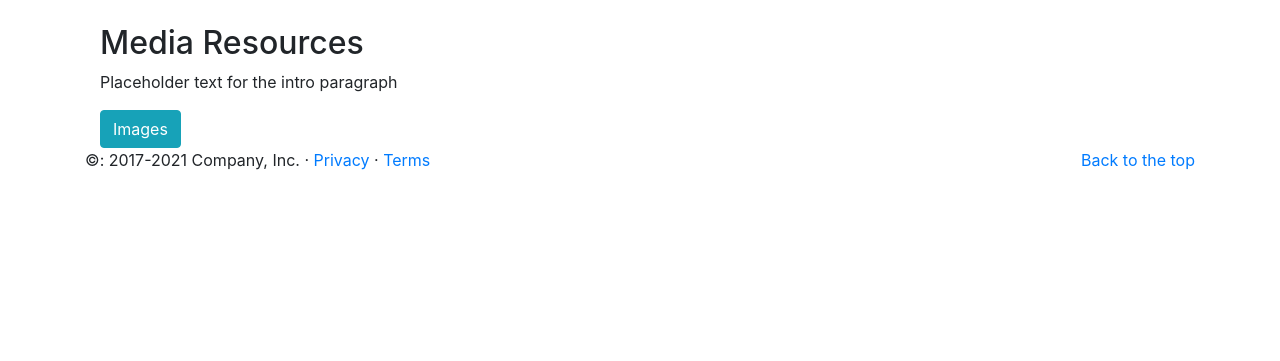
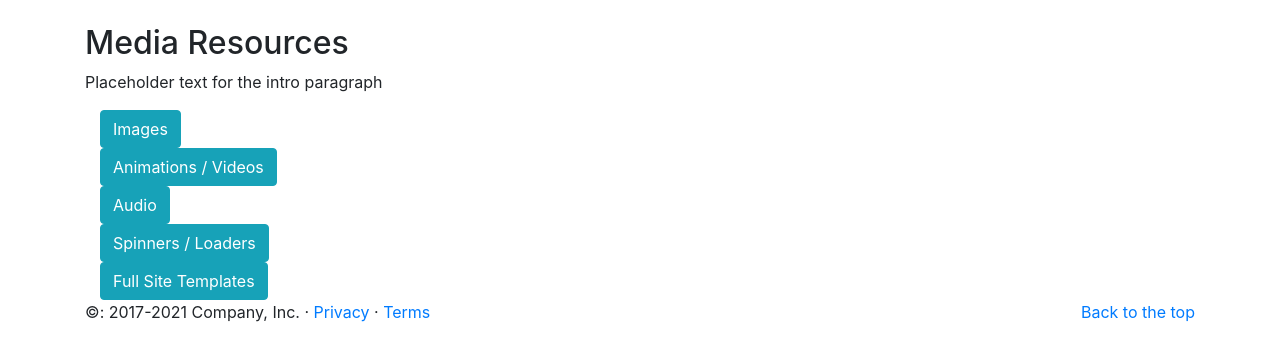
Before and after one commit to nandabritto/MSP-4, a Django app: page /resources/media in a window 1280 px wide. Shown: the part 54-415 px from the top of the page. Run offline with Django 3.2, Linux system fonts and the light colour scheme; some libraries are stand-ins or nearby versions.

Commit message:
Add remaining content to media.html

```diff
--- a/templates/index.html
+++ b/templates/index.html
@@ -84,7 +84,7 @@ Home Page
                     <div class="card-body">
                         <h5 class="card-title">Resources</h5>
                         <p class="card-text">A handy little library of hints, tips and tricks to help you simplify your development process and create your projects</p>
-                        <a href="#" class="btn btn-secondary">View details &raquo;</a>
+                        <a href="{% url 'resources-list' %}" class="btn btn-secondary">View details &raquo;</a>
                     </div>
                 </div>
             </div>
@@ -94,7 +94,7 @@ Home Page
                     <div class="card-body">
                         <h5 class="card-title">Practise Exams</h5>
                         <p class="card-text">Use these mini exams to help reinforce your knowledge, understand your limitations and prepare for the real thing</p>
-                        <a href="#" class="btn btn-secondary">View details &raquo;</a>
+                        <a href="{% url 'exams:list-view' %}" class="btn btn-secondary">View details &raquo;</a>
                     </div>
                 </div>
             </div>
--- a/templates/resources/media.html
+++ b/templates/resources/media.html
@@ -17,9 +17,9 @@ Media Resources
 <!-- The following is the unique content for this page -->
 {% block content %}
 <div class="container pt-4">
-<div class="container">
     <h2>Media Resources</h2>
     <p>Placeholder text for the intro paragraph</p>
+    <div class="container">
         <button type="button" class="btn btn-info" data-toggle="collapse" data-target="#demo">Images</button>
         <div id="demo" class="collapse">
             <div class="media">
@@ -66,6 +66,83 @@ Media Resources
             </div>
         </div>
     </div>
+
+    <div class="container">
+        <button type="button" class="btn btn-info" data-toggle="collapse" data-target="#demo">Animations / Videos</button>
+        <div id="demo" class="collapse">
+            <div class="media">
+                <img src="#" class="mr-3" alt="...">
+                <div class="media-body">
+                    <h5 class="mt-0">https://greensock.com/gsap/ </h5>
+                    <p>Gives a brief description of what the site offers</p>
+                </div>
+            </div>
+            <div class="media">
+                <img src="#" class="mr-3" alt="...">
+                <div class="media-body">
+                    <h5 class="mt-0">https://animejs.com/ </h5>
+                    <p>Gives a brief description of what the site offers</p>
+                </div>
+            </div>
+            <div class="media">
+                <img src="#" class="mr-3" alt="...">
+                <div class="media-body">
+                    <h5 class="mt-0">https://www.videezy.com/ </h5>
+                    <p>Gives a brief description of what the site offers</p>
+                </div>
+            </div>
+        </div>
+    </div>
+    <div class="container">
+        <button type="button" class="btn btn-info" data-toggle="collapse" data-target="#demo">Audio</button>
+        <div id="demo" class="collapse">
+            <div class="media">
+                <img src="#" class="mr-3" alt="...">
+                <div class="media-body">
+                    <h5 class="mt-0">https://www.audiomicro.com/ </h5>
+                    <p>Gives a brief description of what the site offers</p>
+                </div>
+            </div>
+        </div>
+    </div>
+    <div class="container">
+        <button type="button" class="btn btn-info" data-toggle="collapse" data-target="#demo">Spinners / Loaders</button>
+        <div id="demo" class="collapse">
+            <div class="media">
+                <img src="#" class="mr-3" alt="...">
+                <div class="media-body">
+                    <h5 class="mt-0">https://icons8.com/preloaders/ </h5>
+                    <p>Gives a brief description of what the site offers</p>
+                </div>
+            </div>
+            <div class="media">
+                <img src="#" class="mr-3" alt="...">
+                <div class="media-body">
+                    <h5 class="mt-0">https://tobiasahlin.com/spinkit/ </h5>
+                    <p>Gives a brief description of what the site offers</p>
+                </div>
+            </div>
+            <div class="media">
+                <img src="#" class="mr-3" alt="...">
+                <div class="media-body">
+                    <h5 class="mt-0">https://loading.io/css/</h5>
+                    <p>Gives a brief description of what the site offers</p>
+                </div>
+            </div>
+        </div>
+    </div>
+    <div class="container">
+        <button type="button" class="btn btn-info" data-toggle="collapse" data-target="#demo">Full Site Templates</button>
+        <div id="demo" class="collapse">
+            <div class="media">
+                <img src="#" class="mr-3" alt="...">
+                <div class="media-body">
+                    <h5 class="mt-0"> https://www.themezy.com/</h5>
+                    <p>Gives a brief description of what the site offers</p>
+                </div>
+            </div>
+        </div>
+    </div>
 </div>
 
 {% endblock content %}
```
Also changed, not shown: db.sqlite3. Lines whose indentation alone changed are shown as unchanged.
